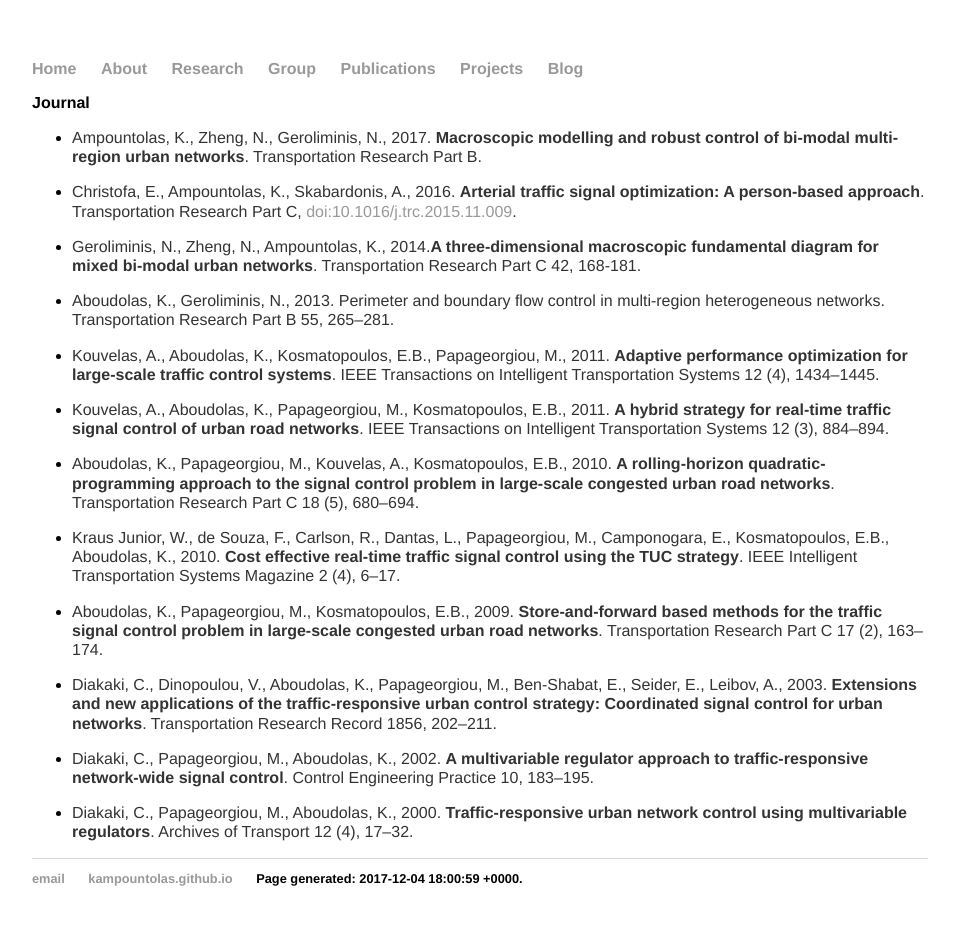
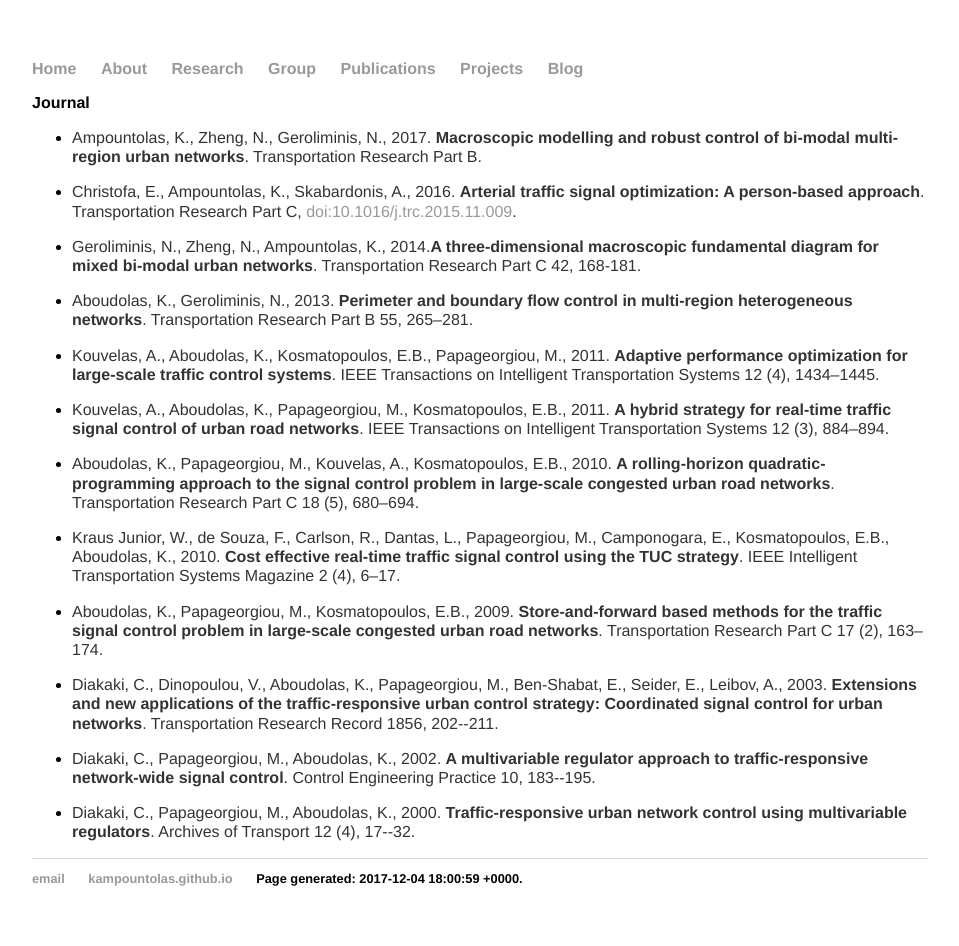
Before and after one commit to kampountolas/kampountolas.github.io, a Jekyll site: the page built from publications/index.html, in a window 1280 px wide. Shown: the whole page, without its empty margins (160-1119 px from the left). Built offline with Jekyll 4.4.1, drawn with Linux system fonts in a browser that asks for light colours; nearby versions of some CDN libraries.

```diff
--- a/publications/index.html
+++ b/publications/index.html
@@ -16,7 +16,7 @@ title: Publications
 urban networks</b>. Transportation Research Part C 42, 168-181.</p>
                   </li>
                   <li>
-                    <p>Aboudolas, K., Geroliminis, N., 2013. Perimeter and boundary flow control in multi-region heterogeneous networks</b>.
+                    <p>Aboudolas, K., Geroliminis, N., 2013. <b>Perimeter and boundary flow control in multi-region heterogeneous networks</b>.
                       Transportation Research Part B 55, 265–281.</p>
                   </li>
                   <li>
@@ -43,15 +43,15 @@ urban networks</b>. Transportation Research Part C 42, 168-181.</p>
                   <li>
                     <p>Diakaki, C., Dinopoulou, V., Aboudolas, K., Papageorgiou, M., Ben-Shabat, E.,
                       Seider, E., Leibov, A., 2003. <b>Extensions and  new applications of the traffic-responsive urban control strategy: Coordinated signal control for urban networks</b>.
-                      Transportation Research Record 1856, 202–211.</p>
+                      Transportation Research Record 1856, 202--211.</p>
                   </li>
                   <li>
                     <p>Diakaki, C., Papageorgiou, M., Aboudolas, K., 2002. <b>A multivariable regulator approach to traffic-responsive network-wide signal control</b>.
-                      Control Engineering Practice 10, 183–195.</b>
+                      Control Engineering Practice 10, 183--195.</b>
                   </li>
                   <li>
                     <p>Diakaki, C., Papageorgiou, M., Aboudolas, K., 2000. <b>Traffic-responsive urban network control using multivariable regulators</b>.
-                      Archives of Transport 12 (4), 17–32.</p>
+                      Archives of Transport 12 (4), 17--32.</p>
                   </li>
                 </ul>
 
```
